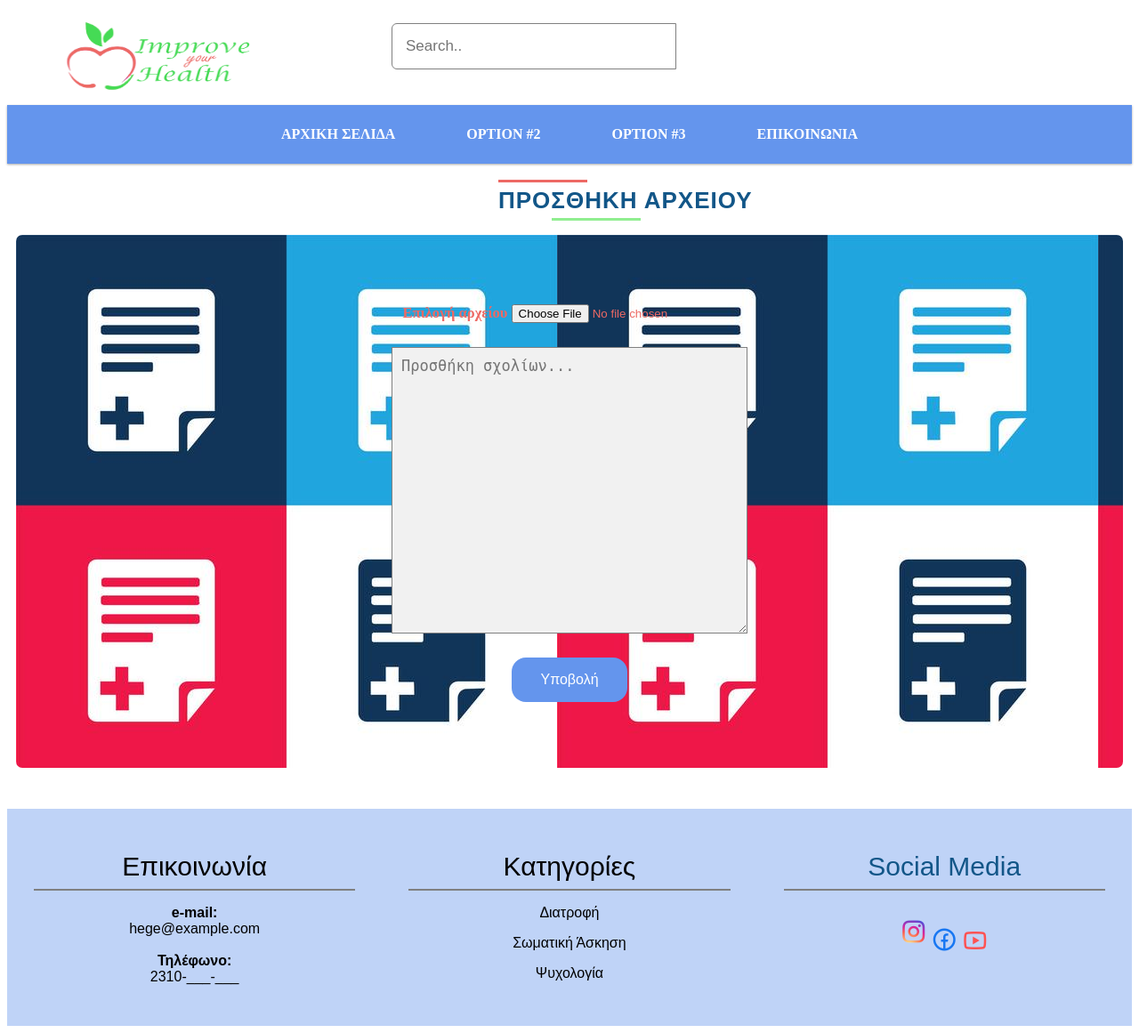
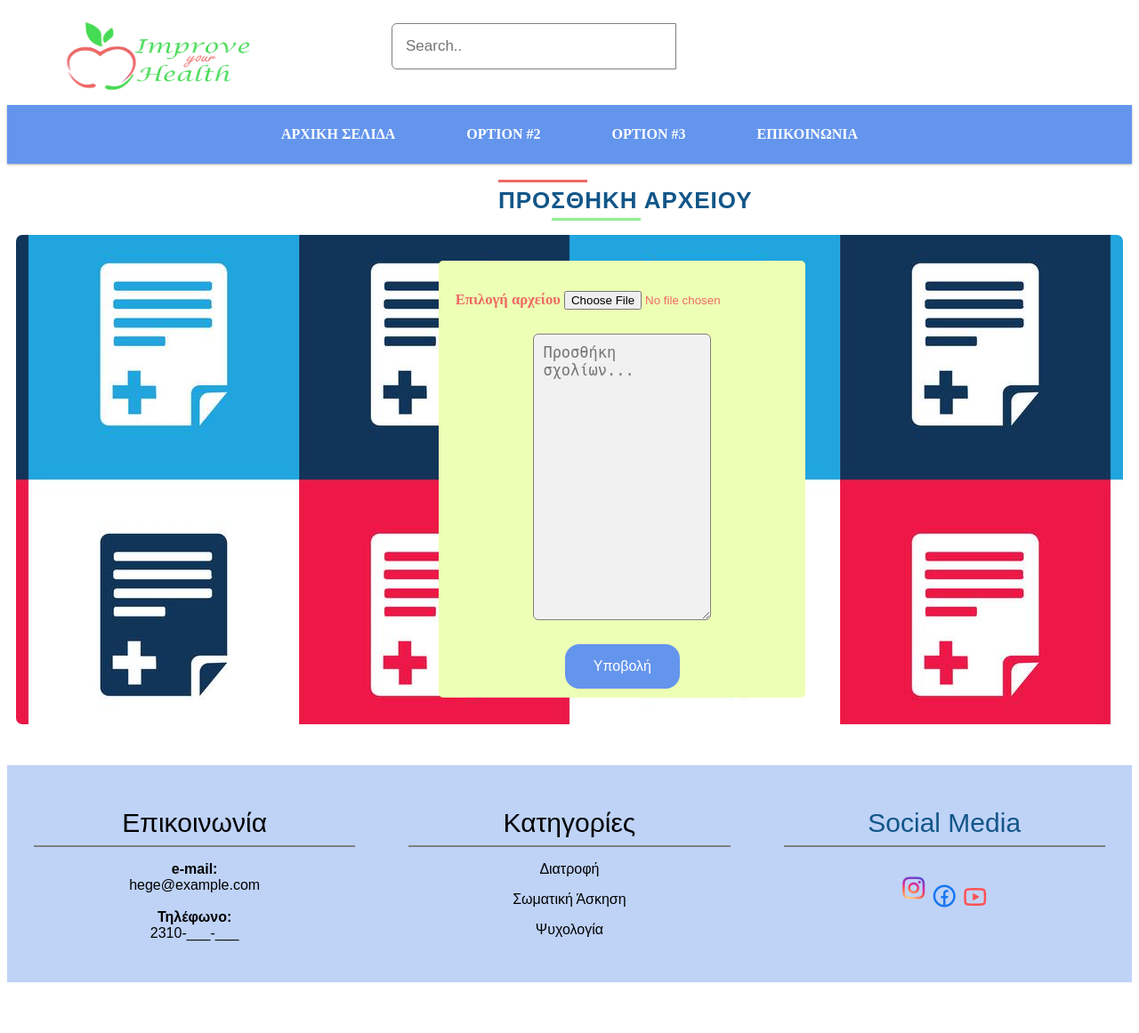
Before and after one commit to AristeaLachana/PSPI2022, a PHP site: page /addpage.html in a window 1280 px wide. Shown: the whole page at 89% size. After the commit the page ends 1104 px from the top, so only its background shows below. Run offline with PHP 8.4, Linux system fonts and the light colour scheme.

Commit message:
Update pspi.css

```diff
--- a/pspi.css
+++ b/pspi.css
@@ -508,7 +508,6 @@ h3{
 .login-style-textbox:focus {
     box-shadow: 0 12px 16px 0 rgba(0,0,0,0.24),0 17px 50px 0 rgba(0,0,0,0.19)
 }
-
 /*contactpage*/
 .messenge {
   position: relative;
@@ -574,7 +573,8 @@ h3{
   margin: 40px;
   max-width: 500px;
   padding: 6px;
-  background-color: white;
+  background-color:#EDFFB5;
+  border-radius:5px
 }
 
 .contact-style-textbox {
@@ -587,7 +587,6 @@ h3{
     border: 1px solid grey;
     font-size: 15px;
 }
-
 
 /*addpage*/
 .add{
@@ -606,13 +605,13 @@ h3{
   border: 1px solid grey;
   float: center;
   width: 50%;
-  background: #f1f1f1;
+  background:#f1f1f1;
 }
 .add-style {
-    /*background: rgb(2,55,244);
-    background: linear-gradient(90deg, rgba(2,55,244,0.908000700280112) 0%, rgba(0,212,255,1) 100%);*/
-    background-image:url(image4.jpg);
-    background-repeat: repeat;
+  /* The image used */
+  background-image: url("image4.jpg");
+
+  min-height: 550px;
   border-radius:7px;
   margin: 10px;
   padding: 50px;
@@ -622,7 +621,35 @@ h3{
   font-size: 20px;
   font-weight: 800;
   max-width: 100%;
+  /* Center and scale the image nicely */
+  background-position: center;
+  background-repeat: repeat;
+  background-size:  auto;
+  position: relative;
 }
+.containeradd {
+  position: absolute;
+  left: 35%;
+  top: -2%;
+  margin: 40px;
+  max-width: 500px;
+  padding: 6px;
+  background-color:#EDFFB5;
+  border-radius:5px
+}
+
+.add-style-textbox {
+    background-color:#f1f1f1;
+    border: none;
+    border-radius: 6px;
+    margin: 8px 0;
+    padding: 10px 8px;
+    outline: none;
+    border: 1px solid grey;
+    font-size: 15px;
+}
+
+
 
 /*pagination*/
 .pagination {
```
Lines whose indentation alone changed are shown as unchanged.
